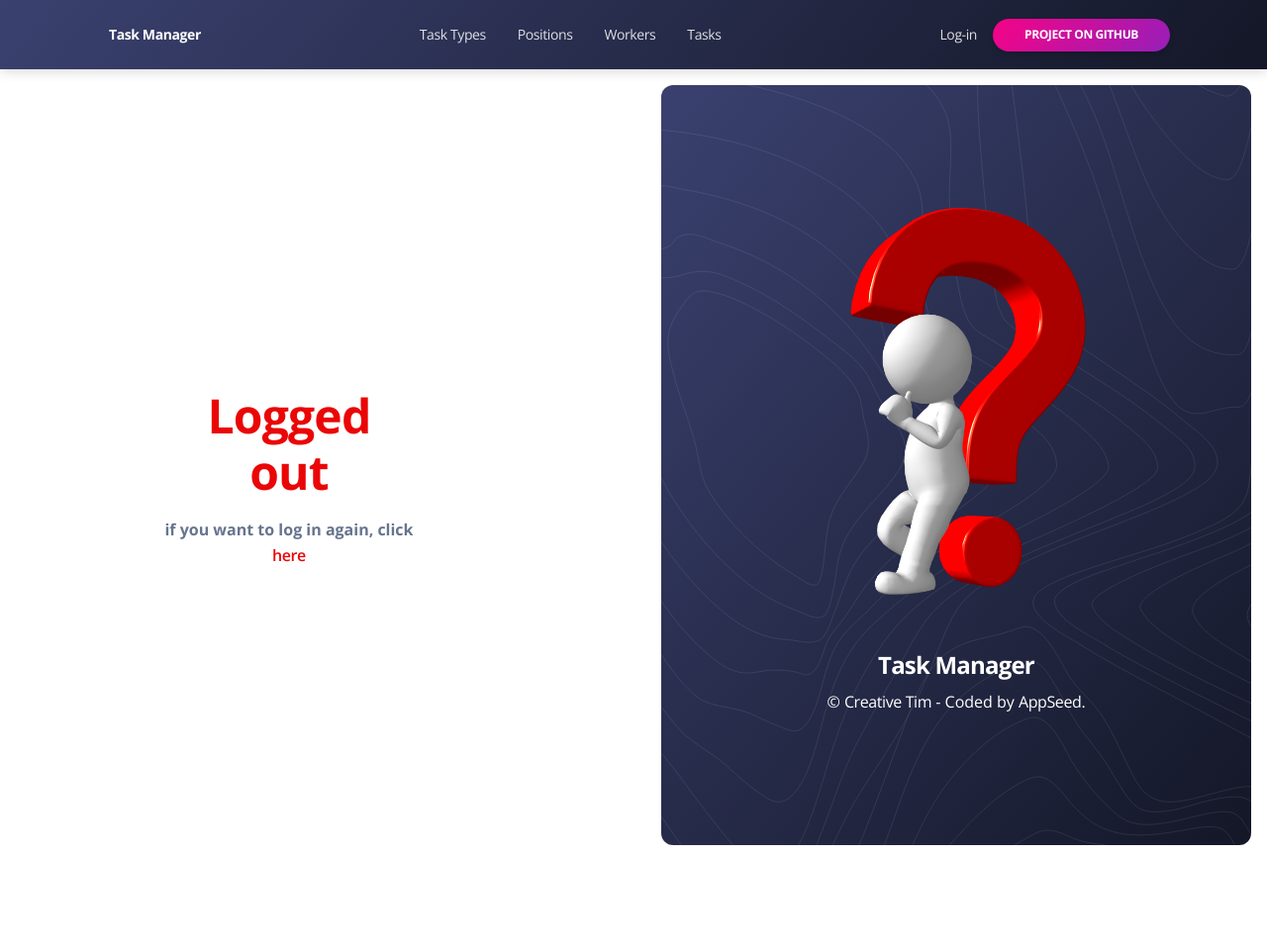
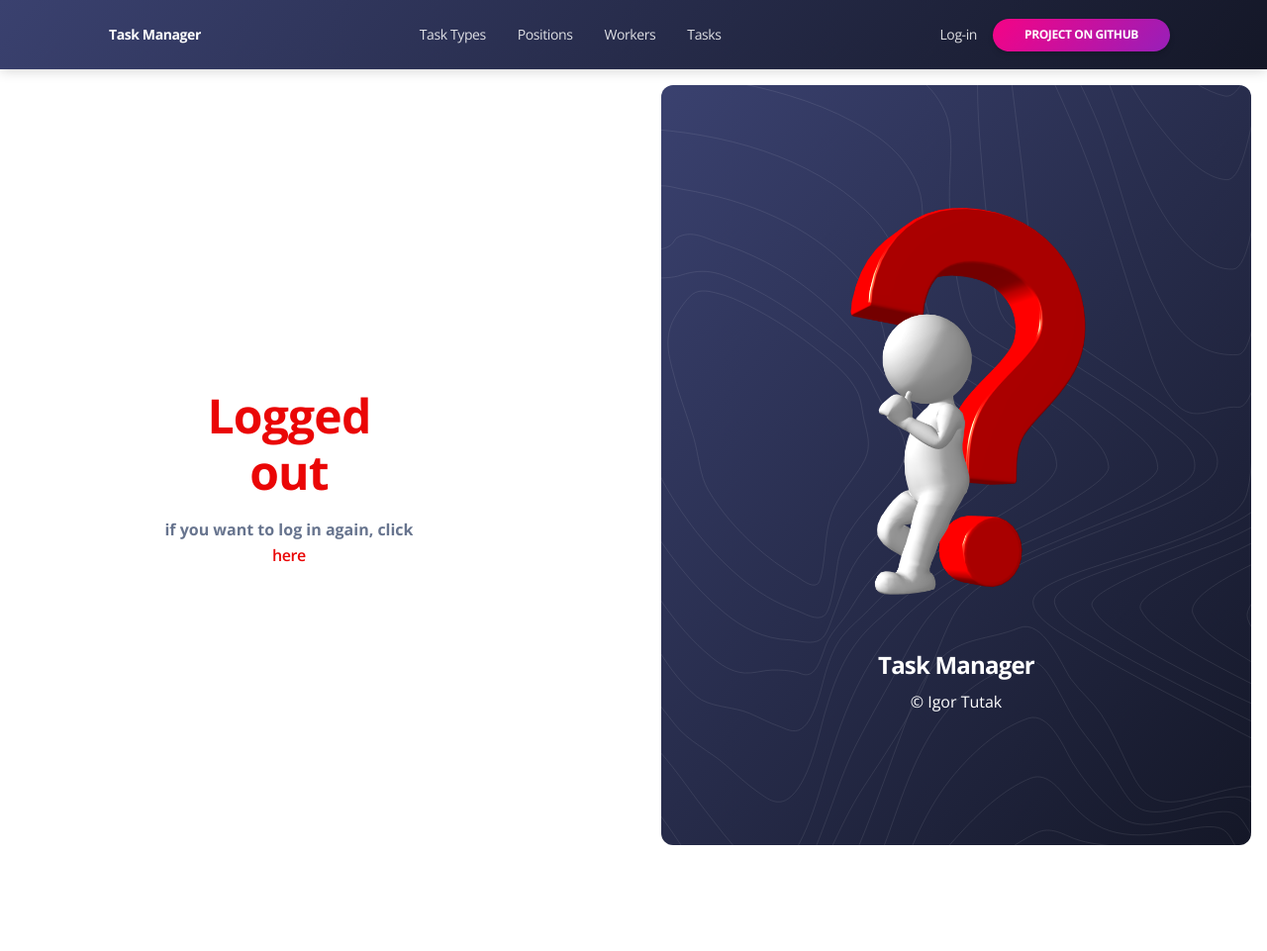
Before and after one commit to TIgor22/task-manager, a Django app: template templates/registration/logged_out.html in a window 1280 px wide. Shown: the top 961 px of the page at 99% size. Run offline with Django 5.2, Linux system fonts and the light colour scheme; the template is opened without the code that fills it, so the values that code supplies are empty; some libraries are stand-ins or nearby versions.

Commit message:
"refactoring logged_out.html"

```diff
--- a/templates/registration/logged_out.html
+++ b/templates/registration/logged_out.html
@@ -28,8 +28,7 @@
                 Task Manager
               </h4>
               <p class="text-white">
-                &copy; <a target="_blank" class="text-white" href="https://bit.ly/3fKQZaL" target="_blank">Creative Tim</a>
-                - Coded by <a class="text-white" target="_blank" href="https://appseed.us" target="_blank">AppSeed</a>.
+                &copy; Igor Tutak
               </p>
             </div>
           </div>
```
